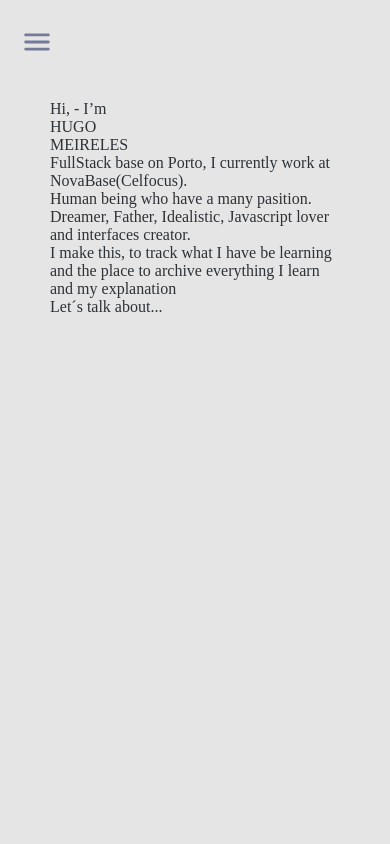
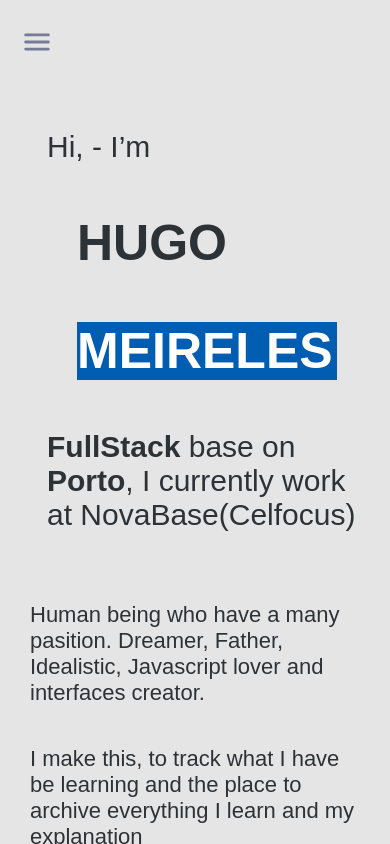
Before and after one commit to HMhugomeireles/hugomeireles.com, a Gatsby site: page / in a window 390 px wide. Built offline with nearby package versions, Linux system fonts and the light colour scheme; Gatsby itself is replaced by a stand-in of ours.

Commit message:
fixed styled and media querys

```diff
--- a/src/atoms/TechnologyItem/index.js
+++ b/src/atoms/TechnologyItem/index.js
@@ -7,6 +7,8 @@ const Tag = Styled.h4`
   color: ${props => props.color};
   font-family: ${({font}) => font};
   font-size: ${({size}) => size};
+  display: flex;
+  align-items: center;
 `
 
 export default function TechnologyItem(props) {
--- /dev/null
+++ b/src/atoms/TextBackground/index.js
@@ -0,0 +1,16 @@
+import React from 'react'
+import Styled from 'styled-components'
+
+const SubTitleSmall = Styled.p`
+  margin-left: 30px;
+  transition: ease-in-out 400ms;
+  color: ${({darkMode, theme: { dark, light }}) => darkMode ? dark.textColorPrimary : light.textColorPrimary};
+`
+
+export default function TextBackground(props) {
+  return (
+    <SubTitleSmall
+      {...props}
+    />
+  )
+}
--- /dev/null
+++ b/src/atoms/TextModule/index.js
@@ -0,0 +1,20 @@
+import React from 'react'
+import Styled from 'styled-components'
+
+const Tag = Styled.p`
+  transition: ease-in-out 400ms;
+  color: color: ${({darkMode, theme: { dark, light }}) => darkMode ? dark.textColorPrimary : light.textColorPrimary};
+  font-family: ${({font}) => font};
+  font-size: ${({size}) => size};
+  margin: 0 auto;
+  max-width: 450px;
+  padding: 20px;
+`
+
+export default function TextModule(props) {
+  return (
+    <Tag
+      {...props}
+    />
+  )
+}
--- /dev/null
+++ b/src/atoms/Textbase/index.js
@@ -0,0 +1,18 @@
+import React from 'react'
+import Styled from 'styled-components'
+
+const Tag = Styled.p`
+  margin-right: 15px;
+  transition: ease-in-out 400ms;
+  color: color: ${({darkMode, theme: { dark, light }}) => darkMode ? dark.textColorPrimary : light.textColorPrimary};
+  font-family: ${({font}) => font};
+  font-size: ${({size}) => size};
+`
+
+export default function TextBase(props) {
+  return (
+    <Tag
+      {...props}
+    />
+  )
+}
--- a/src/molecules/PostItem/Styled.js
+++ b/src/molecules/PostItem/Styled.js
@@ -28,7 +28,7 @@ export const PostContainer = Styled.article`
 
   hr {
     width: 50%;
-    margin: 50px auto;
+    margin: 15px auto;
     border: 1px solid #292A37;
   }
 `
--- a/src/organisms/Introduction/Styled.js
+++ b/src/organisms/Introduction/Styled.js
@@ -1,5 +1,27 @@
 import styled from 'styled-components'
 
 export const WrapperSection = styled.section`
-  padding: 100px 50px;
+  padding: 100px 10px;
+  max-width: 500px;
+  margin: 0 auto;
+
+
+  @media (min-width: 1000px) {
+    padding: 10vh 0;
+
+    max-width: 800px;
+    margin: 0 auto;
+  }
 `
+
+export const HeaderSection = styled.article`
+  width: 90%;
+  margin-bottom: 50px;
+  margin-left: 10%;
+
+  @media (min-width: 1000px) {
+    margin-bottom: 100px;
+    width: 70%;
+    margin-left: 20%;
+  }
+`
--- a/src/organisms/Introduction/index.js
+++ b/src/organisms/Introduction/index.js
@@ -1,39 +1,68 @@
 import React, { useContext } from 'react'
-
+import TextBase from './../../atoms/TextBase/'
+import TextModule from './../../atoms/TextModule/'
+import TextBackground from './../../atoms/TextBackground/'
 import ThemeContext from './../../context/ThemeContext'
 
-import { WrapperSection } from './Styled.js'
+import { WrapperSection, HeaderSection } from './Styled.js'
 
 export default () => {
   const { theme, Themes } = useContext(ThemeContext);
 
   return (
     <WrapperSection darkMode={theme.darkMode} theme={Themes}>
-      <div>
-        <div>Hi, - I’m</div>
-        <div>HUGO</div>
-        <div>MEIRELES</div>
-
-        {/* h2 Hi! - I'm  */}
-        {/* h1 Hugo */}
-        {/* h1 Meireles */}
-      </div>
-      <div>
-        <div>FullStack base on Porto, I currently work at NovaBase(Celfocus). </div>
-        {/* h2 sub title with same words in bold */}
-      </div>
-      <div>
-        <div>Human being who have a many pasition. Dreamer, Father, Idealistic, Javascript lover and interfaces creator.</div>
-        {/* p module */}
-      </div>
-      <div>
-        <div>I make this, to track what I have be learning and the place to archive everything I learn and my explanation</div>
-        {/* p module */}
-      </div>
-      <div>
-        <div>Let´s talk about...</div>
-        {/* p module */}
-      </div>
+      <HeaderSection>
+        <TextBase
+          darkMode={theme.darkMode}
+          theme={Themes}
+          font={'Arial'}
+          size={'30px'} >Hi, - I’m</TextBase>
+        <TextBackground
+          darkMode={theme.darkMode}
+          theme={Themes}
+          style={{
+            fontFamily: 'Arial',
+            fontWeight: 'bold',
+            fontSize: '50px'
+          }}
+        >HUGO</TextBackground>
+        <TextBackground
+          darkMode={theme.darkMode}
+          theme={Themes}
+          style={{
+            fontFamily: 'Arial',
+            fontWeight: 'bold',
+            fontSize: '50px',
+            backgroundColor: '#005DB2',
+            color: '#fff',
+            width: '260px',
+          }}
+        >MEIRELES</TextBackground>
+        <TextBase
+          darkMode={theme.darkMode}
+          theme={Themes}
+          font={'Arial'}
+          size={'30px'}
+        > <b>FullStack</b> base on <b>Porto</b>, I currently work at NovaBase(Celfocus)</TextBase>
+      </HeaderSection>
+      <TextModule
+        darkMode={theme.darkMode}
+        theme={Themes}
+        font={'Arial'}
+        size={'22px'}
+      >Human being who have a many pasition. Dreamer, Father, Idealistic, Javascript lover and interfaces creator.</TextModule>
+      <TextModule
+        darkMode={theme.darkMode}
+        theme={Themes}
+        font={'Arial'}
+        size={'22px'}
+      >I make this, to track what I have be learning and the place to archive everything I learn and my explanation</TextModule>
+      <TextModule
+        darkMode={theme.darkMode}
+        theme={Themes}
+        font={'Arial'}
+        size={'22px'}
+      >Let´s talk about...</TextModule>
     </WrapperSection>
   )
 }
--- a/src/pages/Blog.js
+++ b/src/pages/Blog.js
@@ -1,9 +1,9 @@
 import React from "react"
 import { WrapperSection } from './Styled'
-import PageMap from './../molecules/PageMap/'
+import PageMap from '../molecules/PageMap'
 import Layout from '../templates/layouts'
-import PostList from './../organisms/PostList/'
-import HighlightPost from './../organisms/highlightPost/'
+import PostList from '../organisms/PostList'
+import HighlightPost from '../organisms/highlightPost'
 
 export default () => (
   <Layout>
--- a/src/pages/Projects.js
+++ b/src/pages/Projects.js
@@ -1,8 +1,8 @@
 import React from "react"
 import Layout from '../templates/layouts'
-import PageMap from './../molecules/PageMap/'
-import HighLightProject from './../organisms/highlightProject/'
-import ProjectList from './../organisms/ProjectList/'
+import PageMap from '../molecules/PageMap'
+import HighLightProject from '../organisms/highlightProject'
+import ProjectList from '../organisms/ProjectList'
 import { WrapperSection } from './Styled'
 
 export default () => (
```
Also changed, not shown: src/organisms/highlightPost/Styled.js (+18 -6 lines), src/organisms/highlightPost/index.js (+11 -4 lines).
